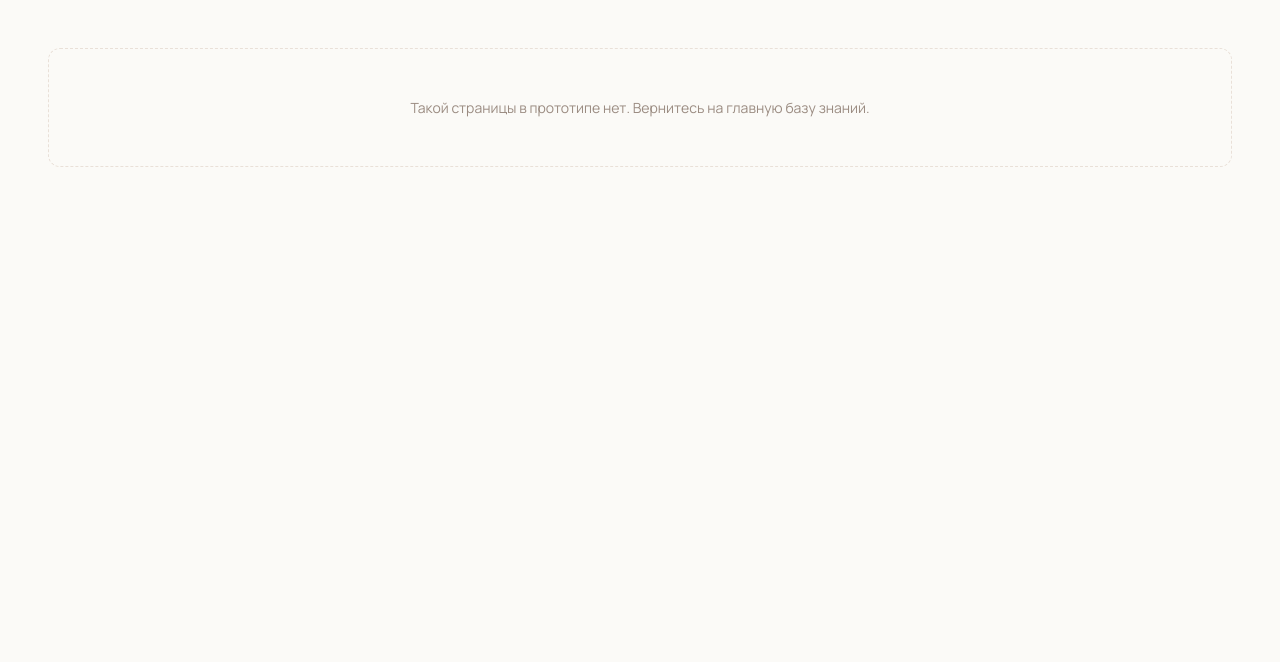
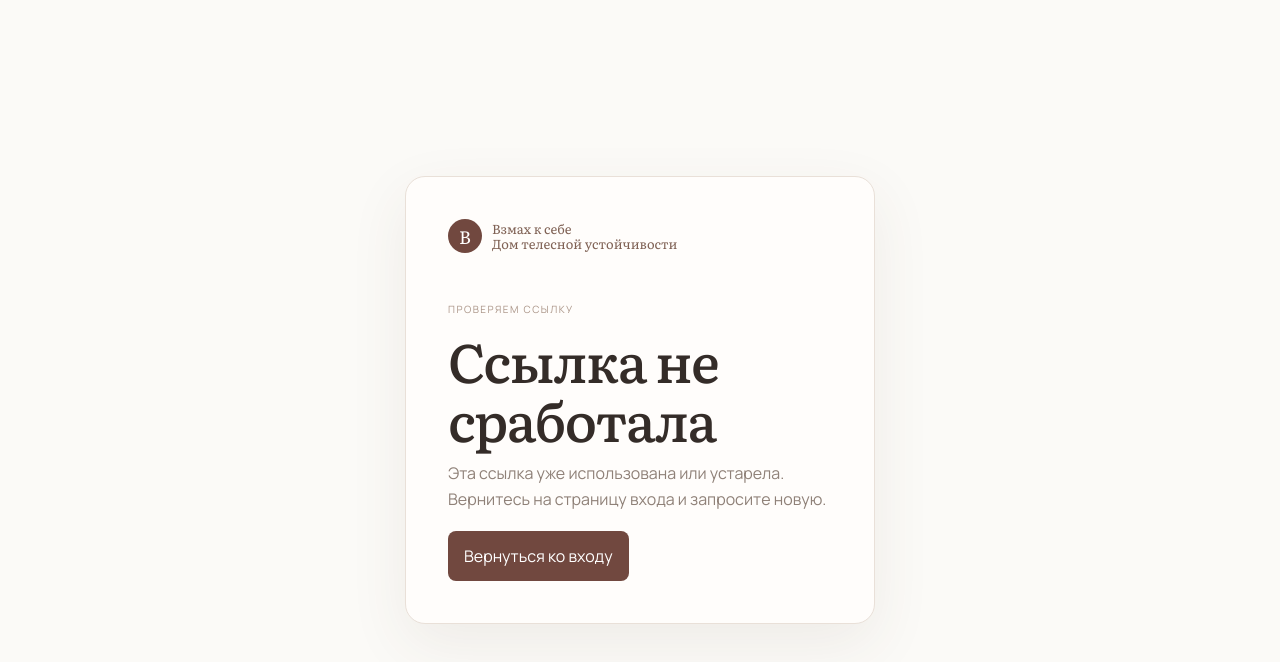
Before and after one commit to BraginaAlesya/yulia-knowledge-base, a Next.js app: page /auth/callback in a window 1280 px wide. Before the commit this address had no page. Shown: the top 662 px of the page. Built offline with nearby package versions, Linux system fonts and the light colour scheme; no server answers.

Commit message:
Обрабатывать сессию magic-link в браузере

```diff
--- /dev/null
+++ b/src/app/auth/callback/page.tsx
@@ -0,0 +1,53 @@
+"use client";
+
+import { createClient } from "@/lib/supabase/client";
+import { useEffect, useState } from "react";
+
+export default function AuthCallbackPage() {
+  const [hasError, setHasError] = useState(false);
+
+  useEffect(() => {
+    const supabase = createClient();
+    let finished = false;
+
+    function continueToCabinet() {
+      if (finished) return;
+      finished = true;
+      window.location.replace("/");
+    }
+
+    const { data: listener } = supabase.auth.onAuthStateChange((_event, session) => {
+      if (session) continueToCabinet();
+    });
+
+    supabase.auth.getSession().then(({ data, error }) => {
+      if (error) setHasError(true);
+      if (data.session) continueToCabinet();
+    });
+
+    const timeout = window.setTimeout(() => {
+      if (!finished) setHasError(true);
+    }, 2500);
+
+    return () => {
+      listener.subscription.unsubscribe();
+      window.clearTimeout(timeout);
+    };
+  }, []);
+
+  return (
+    <main className="login-page">
+      <section className="login-card">
+        <div className="login-brand"><b>В</b><span>Взмах к себе<br />Дом телесной устойчивости</span></div>
+        <small>Проверяем ссылку</small>
+        <h1>{hasError ? "Ссылка не сработала" : "Открываем ваше пространство"}</h1>
+        <p>
+          {hasError
+            ? "Эта ссылка уже использована или устарела. Вернитесь на страницу входа и запросите новую."
+            : "Пожалуйста, подождите несколько секунд."}
+        </p>
+        {hasError ? <a className="callback-link" href="/login">Вернуться ко входу</a> : null}
+      </section>
+    </main>
+  );
+}
--- a/src/app/auth/callback/route.ts
+++ /dev/null
@@ -1,38 +0,0 @@
-import { createServerClient } from "@supabase/ssr";
-import { NextResponse, type NextRequest } from "next/server";
-import type { EmailOtpType } from "@supabase/supabase-js";
-import { getSupabaseEnv } from "@/lib/supabase/env";
-
-export async function GET(request: NextRequest) {
-  const { searchParams, origin } = new URL(request.url);
-  const code = searchParams.get("code");
-  const tokenHash = searchParams.get("token_hash");
-  const type = searchParams.get("type");
-  const response = NextResponse.redirect(`${origin}/`);
-  const { url, publishableKey } = getSupabaseEnv();
-  const supabase = createServerClient(url, publishableKey, {
-    cookies: {
-      getAll() {
-        return request.cookies.getAll();
-      },
-      setAll(cookiesToSet) {
-        cookiesToSet.forEach(({ name, value, options }) => response.cookies.set(name, value, options));
-      },
-    },
-  });
-
-  if (code) {
-    const { error } = await supabase.auth.exchangeCodeForSession(code);
-    if (!error) return response;
-  }
-
-  if (tokenHash && type) {
-    const { error } = await supabase.auth.verifyOtp({
-      token_hash: tokenHash,
-      type: type as EmailOtpType,
-    });
-    if (!error) return response;
-  }
-
-  return NextResponse.redirect(`${origin}/login?message=invalid-link`);
-}
--- a/src/app/globals.css
+++ b/src/app/globals.css
@@ -805,6 +805,16 @@ textarea {
   opacity: .7;
 }
 
+.callback-link {
+  display: inline-flex;
+  margin-top: 18px;
+  border-radius: 8px;
+  background: var(--accent);
+  color: #fff;
+  padding: 13px 16px;
+  text-decoration: none;
+}
+
 .login-success {
   color: #61765d !important;
   font-size: 13px;
```
